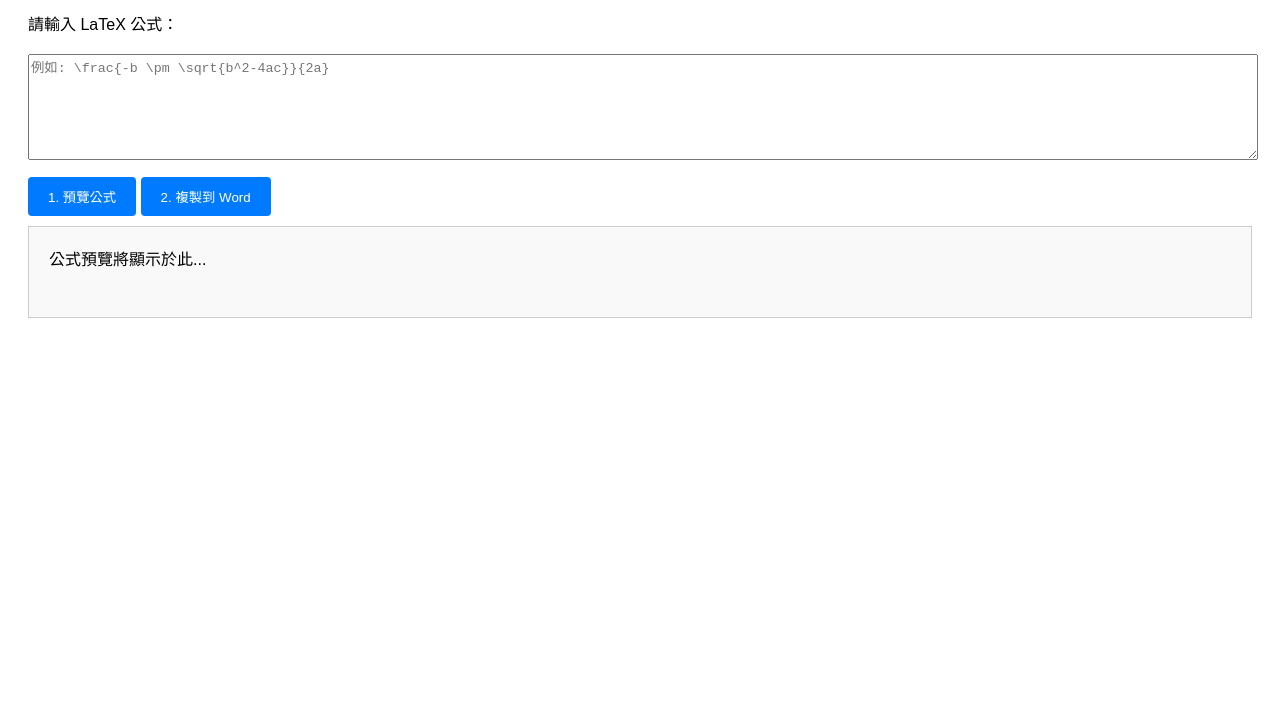
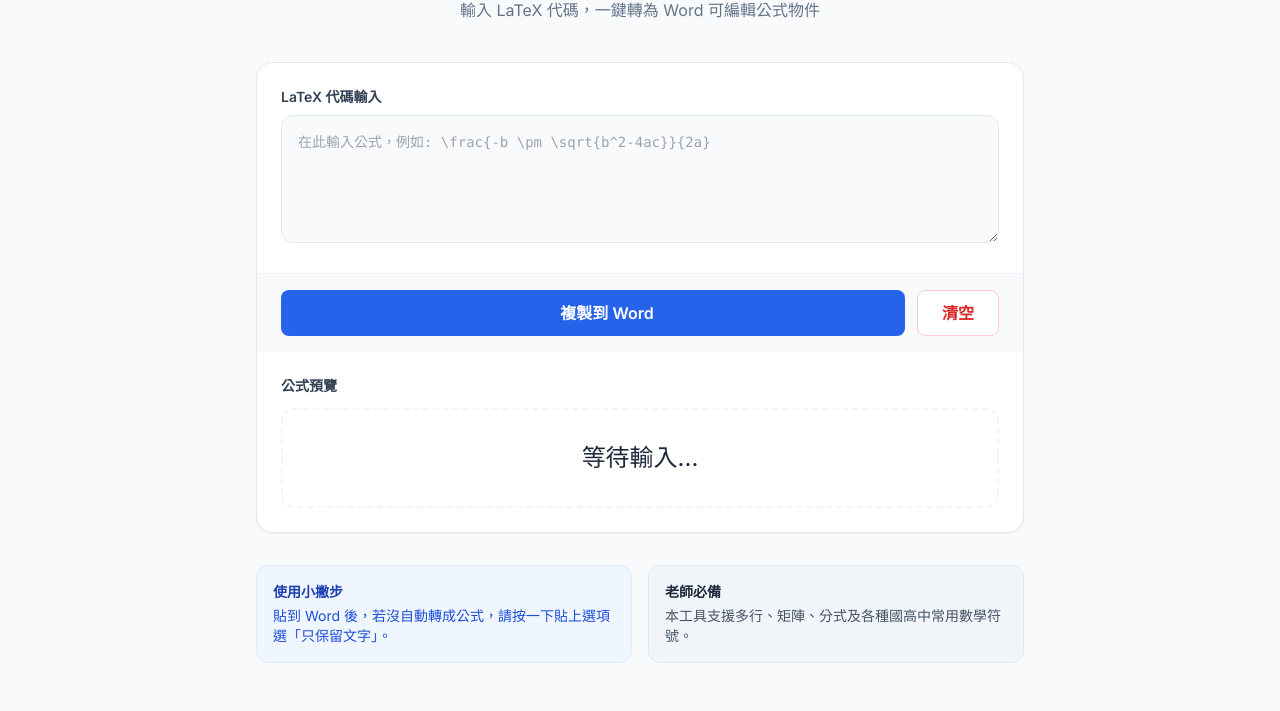
Before and after one commit to issac-sjps/MathTransfer, a plain HTML site: page index.html in a window 1280 px wide. Shown: the part 94-805 px from the top of the page. Drawn offline with nearby package versions, Linux system fonts and the light colour scheme.

Commit message:
Update index.html

```diff
--- a/index.html
+++ b/index.html
@@ -2,52 +2,119 @@
 <html lang="zh-TW">
 <head>
     <meta charset="UTF-8">
-    <title>數學公式 Word 轉換器</title>
+    <meta name="viewport" content="width=device-width, initial-scale=1.0">
+    <title>MathLink - 老師專用公式轉換器</title>
+    <script src="https://cdn.tailwindcss.com"></script>
+    <link href="https://fonts.googleapis.com/css2?family=Inter:wght@400;600&display=swap" rel="stylesheet">
     <script src="https://polyfill.io/v3/polyfill.min.js?features=es6"></script>
     <script id="MathJax-script" async src="https://cdn.jsdelivr.net/npm/mathjax@3/es5/tex-mml-chtml.js"></script>
+
     <style>
-        body { font-family: sans-serif; padding: 20px; line-height: 1.6; }
-        textarea { width: 100%; height: 100px; margin-bottom: 10px; }
-        #preview { border: 1px solid #ccc; padding: 20px; margin-top: 10px; min-height: 50px; background: #f9f9f9; }
-        button { padding: 10px 20px; background-color: #007bff; color: white; border: none; cursor: pointer; border-radius: 4px; }
-        button:hover { background-color: #0056b3; }
+        body { font-family: 'Inter', sans-serif; background-color: #f8fafc; }
+        .math-card { transition: all 0.3s ease; }
+        .math-card:hover { transform: translateY(-2px); box-shadow: 0 10px 25px -5px rgba(0, 0, 0, 0.1); }
     </style>
 </head>
-<body>
+<body class="min-h-screen py-12 px-4">
 
-    <h2>數學公式轉換器 (LaTeX to Word)</h2>
-    <p>請輸入 LaTeX 公式：</p>
-    <textarea id="input" placeholder="例如: \frac{-b \pm \sqrt{b^2-4ac}}{2a}"></textarea>
+    <div class="max-w-3xl mx-auto">
+        <div class="text-center mb-10">
+            <h1 class="text-3xl font-bold text-slate-800 mb-2">📐 MathLink 公式轉換器</h1>
+            <p class="text-slate-500">輸入 LaTeX 代碼，一鍵轉為 Word 可編輯公式物件</p>
+        </div>
 
-    <button onclick="convert()">1. 預覽公式</button>
-    <button onclick="copyToWord()">2. 複製到 Word</button>
+        <div class="bg-white rounded-2xl shadow-sm border border-slate-200 overflow-hidden math-card">
+            <div class="p-6 border-b border-slate-100">
+                <label class="block text-sm font-semibold text-slate-700 mb-2">LaTeX 代碼輸入</label>
+                <textarea id="input"
+                    class="w-full h-32 p-4 bg-slate-50 border border-slate-200 rounded-xl focus:ring-2 focus:ring-blue-500 focus:border-transparent outline-none transition-all font-mono text-sm"
+                    placeholder="在此輸入公式，例如: \frac{-b \pm \sqrt{b^2-4ac}}{2a}"
+                    oninput="autoConvert()"></textarea>
+            </div>
 
-    <div id="preview">公式預覽將顯示於此...</div>
+            <div class="px-6 py-4 bg-slate-50 flex flex-wrap gap-3">
+                <button onclick="copyToWord()" class="flex-1 bg-blue-600 hover:bg-blue-700 text-white font-semibold py-2.5 px-4 rounded-lg transition-colors flex items-center justify-center gap-2">
+                    <svg xmlns="http://www.w3.org/2000/svg" class="h-5 w-5" fill="none" viewBox="0 0 24 24" stroke="currentColor">
+                        <path stroke-linecap="round" stroke-linejoin="round" stroke-width="2" d="Page-8 8H16M8 12H16M8 16H12M4 4h16v16H4z" />
+                    </svg>
+                    複製到 Word
+                </button>
+                <button onclick="clearAll()" class="bg-white hover:bg-red-50 text-red-600 border border-red-200 font-semibold py-2.5 px-6 rounded-lg transition-colors">
+                    清空
+                </button>
+            </div>
+
+            <div class="p-6">
+                <div class="flex items-center justify-between mb-3">
+                    <label class="text-sm font-semibold text-slate-700">公式預覽</label>
+                    <span id="copyStatus" class="text-xs font-medium text-green-600 opacity-0 transition-opacity">已複製到剪貼簿！</span>
+                </div>
+                <div id="preview" class="w-full min-h-[100px] flex items-center justify-center bg-white border-2 border-dashed border-slate-100 rounded-xl p-4 text-2xl text-slate-800">
+                    等待輸入...
+                </div>
+            </div>
+        </div>
+
+        <div class="mt-8 grid grid-cols-1 md:grid-cols-2 gap-4 text-sm">
+            <div class="bg-blue-50 p-4 rounded-xl border border-blue-100">
+                <h4 class="font-bold text-blue-800 mb-1">使用小撇步</h4>
+                <p class="text-blue-700">貼到 Word 後，若沒自動轉成公式，請按一下貼上選項選「只保留文字」。</p>
+            </div>
+            <div class="bg-slate-100 p-4 rounded-xl border border-slate-200">
+                <h4 class="font-bold text-slate-800 mb-1">老師必備</h4>
+                <p class="text-slate-600">本工具支援多行、矩陣、分式及各種國高中常用數學符號。</p>
+            </div>
+        </div>
+    </div>
 
     <script>
-        // 預覽功能
-        function convert() {
-            const input = document.getElementById('input').value;
-            const preview = document.getElementById('preview');
-            // 將輸入放入預覽區並請 MathJax 重新渲染
-            preview.innerHTML = '$$' + input + '$$';
-            MathJax.typeset();
+        // 自動預覽邏輯 (防抖處理，避免輸入太快當機)
+        let timer;
+        function autoConvert() {
+            clearTimeout(timer);
+            timer = setTimeout(() => {
+                const input = document.getElementById('input').value;
+                const preview = document.getElementById('preview');
+
+                if (!input.trim()) {
+                    preview.innerHTML = '<span class="text-slate-300 text-lg">等待輸入...</span>';
+                    return;
+                }
+
+                // 更新預覽內容
+                preview.innerHTML = '$$' + input + '$$';
+
+                // 執行 MathJax 渲染
+                if (window.MathJax) {
+                    MathJax.typesetPromise();
+                }
+            }, 300);
         }
 
-        // 核心：複製 MathML 到剪貼簿
+        // 複製 MathML 到剪貼簿
         function copyToWord() {
             const input = document.getElementById('input').value;
+            if (!input.trim()) return;
 
-            // 使用 MathJax 將 TeX 轉為 MathML
-            // 這是 Word 唯一能直接識別的格式
-            const mml = MathJax.tex2mml(input);
+            try {
+                // 將 LaTeX 轉為 MathML
+                const mml = MathJax.tex2mml(input);
 
-            // 將結果寫入剪貼簿
-            navigator.clipboard.writeText(mml).then(() => {
-                alert('已成功複製 MathML！現在可以直接在 Word 按 Ctrl+V 貼上。');
-            }).catch(err => {
-                console.error('複製失敗: ', err);
-            });
+                navigator.clipboard.writeText(mml).then(() => {
+                    const status = document.getElementById('copyStatus');
+                    status.style.opacity = '1';
+                    setTimeout(() => { status.style.opacity = '0'; }, 2000);
+                });
+            } catch (err) {
+                alert('轉換失敗，請檢查 LaTeX 語法是否正確');
+                console.error(err);
+            }
+        }
+
+        // 清空功能
+        function clearAll() {
+            document.getElementById('input').value = '';
+            autoConvert();
         }
     </script>
 </body>
```
